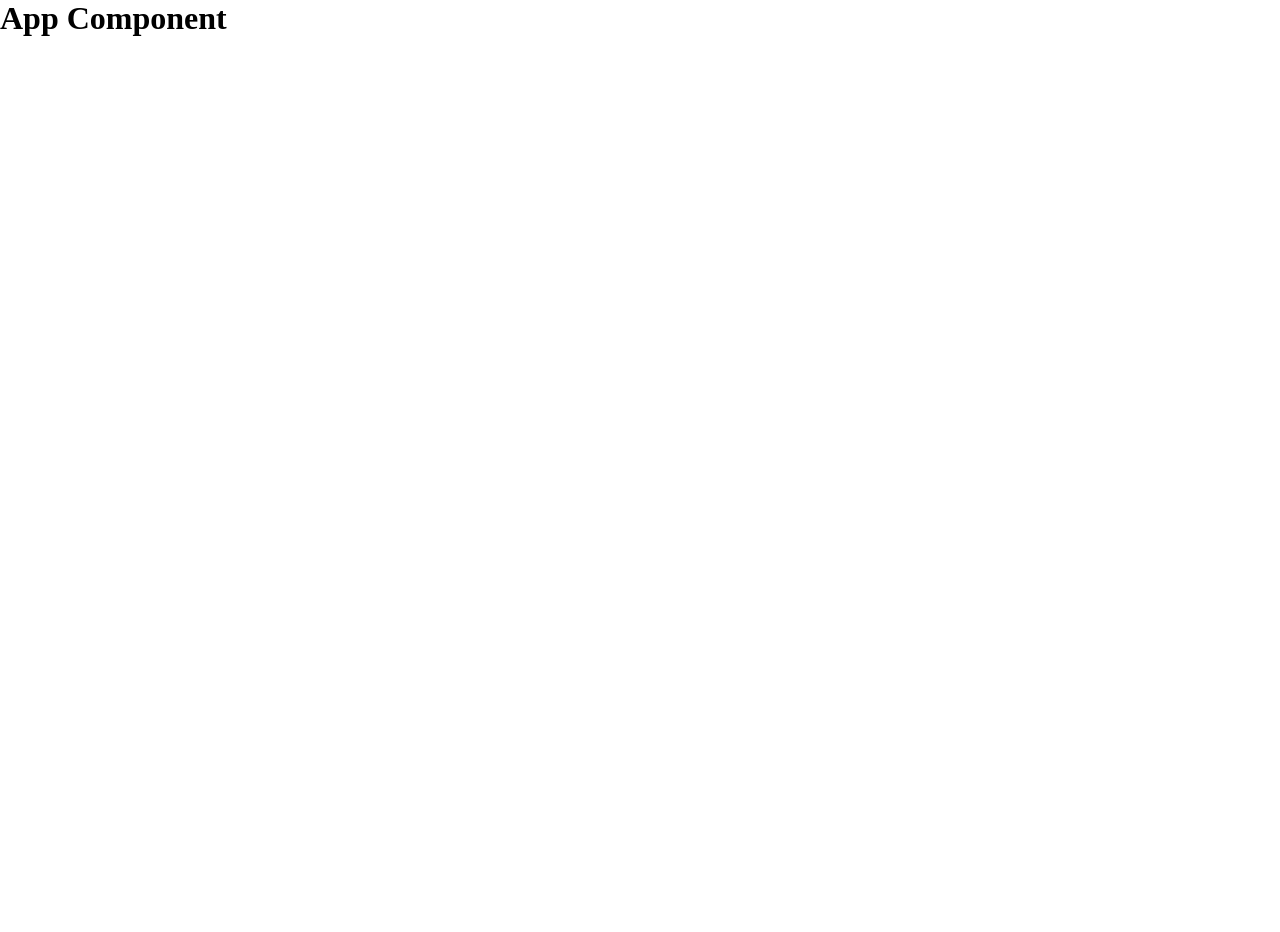
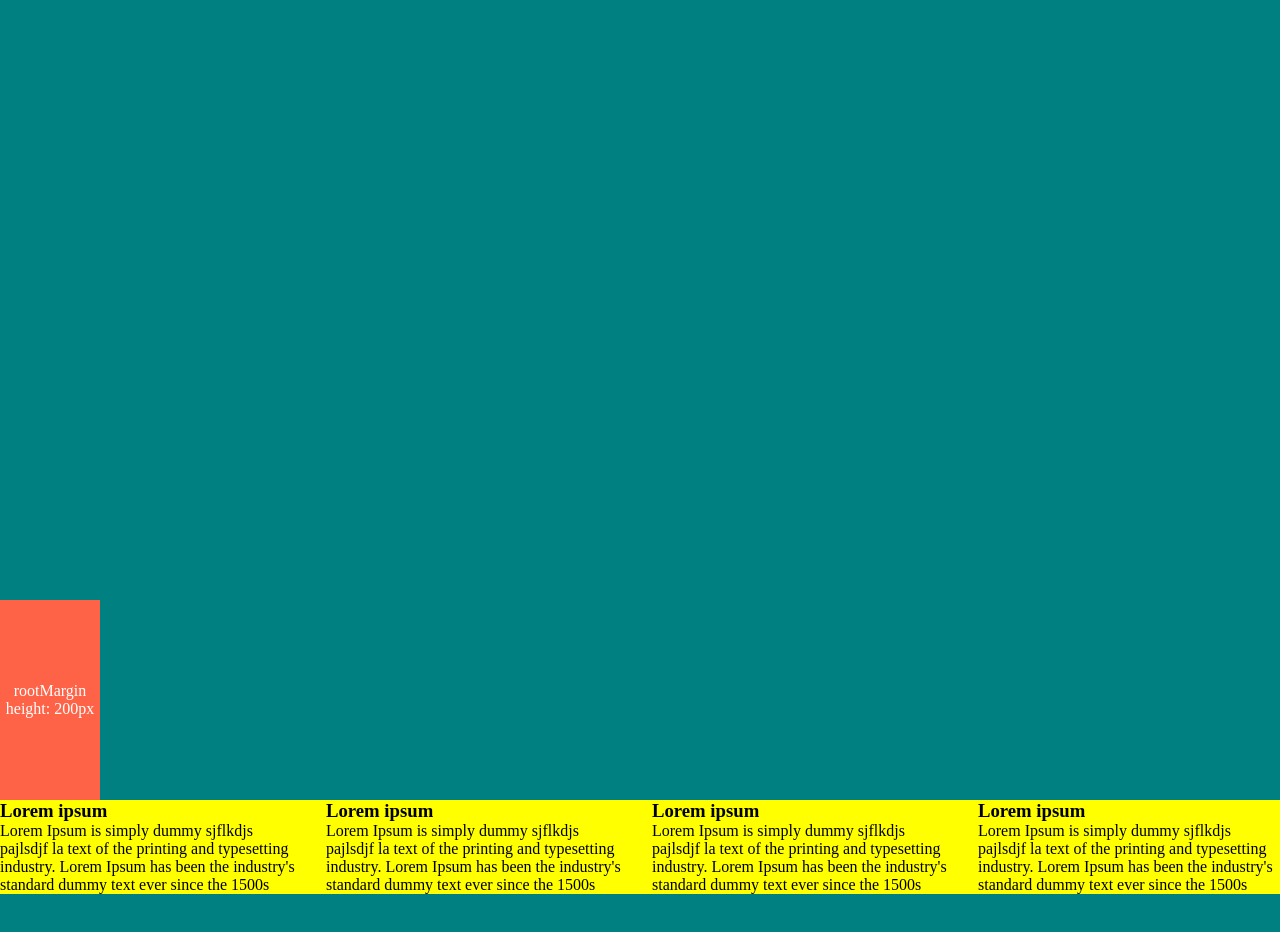
Before and after one commit to thong20/ReactJS, a React (Create React App) app: page / in a window 1280 px wide. Shown: the top 932 px of the page. Before the commit the page ends 800 px from the top, so only its background shows below. Built offline with nearby package versions, Linux system fonts and the light colour scheme.

Commit message:
20210226-143622

```diff
--- a/src/App.css
+++ b/src/App.css
@@ -3,3 +3,57 @@
   padding: 0;
   box-sizing: border-box;
 }
+
+.banner{
+  /* border: 1px solid red; */
+  background-color:teal;
+  width: 100%;
+  height: 100vh;
+}
+.rootMargin{
+  position: fixed;
+  bottom: 0;
+  left: 0;
+  width: 100px;
+  height: 200px;
+  background-color: tomato;
+  z-index: 999;
+  color: white;
+  text-align: center;
+  display: flex;
+  align-items: center;
+}
+/* .gap{
+  position: fixed;
+  top: 400px;
+  left: 0;
+  width: 100px;
+  height: 2px;
+  background-color: tomato;
+  z-index:
+} */
+
+.columns{
+  display: flex;
+  background-color: yellow;
+}
+.col + .col{
+  margin-left: 1.5rem;
+}
+
+.fade-in{
+  /* height: 200px; */
+  opacity: 0;
+  transition: opacity 250ms ease-in;
+}
+
+.fade-in.appear{
+  opacity: 1;
+}
+
+.footer{
+  width: 100%;
+  height: 100vh;
+  /* border: 1px solid red; */
+  background-color: teal;
+}
--- a/src/App.js
+++ b/src/App.js
@@ -1,10 +1,90 @@
-
+import React, {useEffect} from 'react'
 import './App.css';
 
+const images = [
+  'https://images.unsplash.com/photo-1591761798617-ff03c1c2e82d?ixid=MXwxMjA3fDB8MHxwaG90by1wYWdlfHx8fGVufDB8fHw%3D&ixlib=rb-1.2.1&auto=format&fit=crop&w=1558&q=80',
+  'https://images.unsplash.com/photo-1613999286484-f808d9630453?ixid=MXwxMjA3fDB8MHxwaG90by1wYWdlfHx8fGVufDB8fHw%3D&ixlib=rb-1.2.1&auto=format&fit=crop&w=334&q=80',
+  'https://images.unsplash.com/photo-1613664161831-35ca95a4b953?ixid=MXwxMjA3fDB8MHxwaG90by1wYWdlfHx8fGVufDB8fHw%3D&ixlib=rb-1.2.1&auto=format&fit=crop&w=334&q=80',
+  'https://images.unsplash.com/photo-1446776858070-70c3d5ed6758?ixid=MXwxMjA3fDB8MHxwaG90by1wYWdlfHx8fGVufDB8fHw%3D&ixlib=rb-1.2.1&auto=format&fit=crop&w=752&q=80',
+  'https://images.unsplash.com/photo-1470225620780-dba8ba36b745?ixid=MXwxMjA3fDB8MHxwaG90by1wYWdlfHx8fGVufDB8fHw%3D&ixlib=rb-1.2.1&auto=format&fit=crop&w=750&q=80',
+  'https://images.unsplash.com/photo-1573537805874-4cedc5d389ce?ixid=MXwxMjA3fDB8MHxwaG90by1wYWdlfHx8fGVufDB8fHw%3D&ixlib=rb-1.2.1&auto=format&fit=crop&w=334&q=80',
+  'https://images.unsplash.com/photo-1572216026870-aa136802e931?ixid=MXwxMjA3fDB8MHxwaG90by1wYWdlfHx8fGVufDB8fHw%3D&ixlib=rb-1.2.1&auto=format&fit=crop&w=500&q=80',
+  'https://images.unsplash.com/photo-1613550181063-21d8038f4807?ixid=MXwxMjA3fDB8MHxwaG90by1wYWdlfHx8fGVufDB8fHw%3D&ixlib=rb-1.2.1&auto=format&fit=crop&w=334&q=80',
+]
+
+
 function App() {
+
+  useEffect(() => {
+    const faders = document.querySelectorAll('.fade-in')
+
+    const appearOptions = {
+      // threshold là đường biên kích hoạt trên đối tượng fade-in khớp với rootMargin
+      // threshold có giá trị từ 0 đến 1
+      // tương ứng với 0% đến 100% vị trí đường biên trên
+      // đối tượng fade-in
+      threshold: 1,
+      rootMargin: '0px 0px -200px 0px'
+      // rootMargin là đường biên kích hoạt trên Trình duyệt có vị trí
+      // là cách bottom là -200px
+      // => như vậy khi 2 đường biên chạm nhau, sẽ xảy ra hiệu ứng fade-in
+
+    }
+
+    const appearOnScroll = new IntersectionObserver((entries, appearOnScroll) => {
+      // ta gọi .fade-in là đối tượng đang theo dõi
+      // entries là danh sách các đối tượng cần theo dõi
+      entries.forEach(entry => {
+        if(!entry.isIntersecting){ // entry có nằm trong vùng viewport không?
+          return
+        } else {
+          entry.target.classList.add('appear')
+          appearOnScroll.unobserve(entry.target) // ngừng quan sát mục tiêu là entry
+        }
+      })
+    }, appearOptions)
+
+    faders.forEach(fader => {
+      appearOnScroll.observe(fader) // bắt đầu theo dõi các fader
+    })
+  })
+
   return (
     <div className="App">
-      <h1>App Component</h1>
+      <div className="banner"></div>
+      <div className="rootMargin">
+        <p>rootMargin height: 200px</p>
+      </div>
+      {/* <div className="gap"></div> */}
+      <div className="columns">
+        <div className="col fade-in">
+          <h3>Lorem ipsum</h3>
+          <p>
+            Lorem Ipsum is simply dummy sjflkdjs pajlsdjf la text of the printing and typesetting industry. Lorem Ipsum has been the industry's standard dummy text ever since the 1500s
+          </p>
+        </div>
+        <div className="col fade-in">
+          <h3>Lorem ipsum</h3>
+          <p>
+            Lorem Ipsum is simply dummy sjflkdjs pajlsdjf la text of the printing and typesetting industry. Lorem Ipsum has been the industry's standard dummy text ever since the 1500s
+          </p>
+        </div>
+        <div className="col fade-in">
+          <h3>Lorem ipsum</h3>
+          <p>
+            Lorem Ipsum is simply dummy sjflkdjs pajlsdjf la text of the printing and typesetting industry. Lorem Ipsum has been the industry's standard dummy text ever since the 1500s
+          </p>
+        </div>
+        <div className="col fade-in">
+          <h3>Lorem ipsum</h3>
+          <p>
+            Lorem Ipsum is simply dummy sjflkdjs pajlsdjf la text of the printing and typesetting industry. Lorem Ipsum has been the industry's standard dummy text ever since the 1500s
+          </p>
+        </div>
+      </div>
+      <div className="footer">
+
+      </div>
     </div>
   );
 }
```
Also changed, not shown: 1 other file (tests, documents, lock files or other folders).
